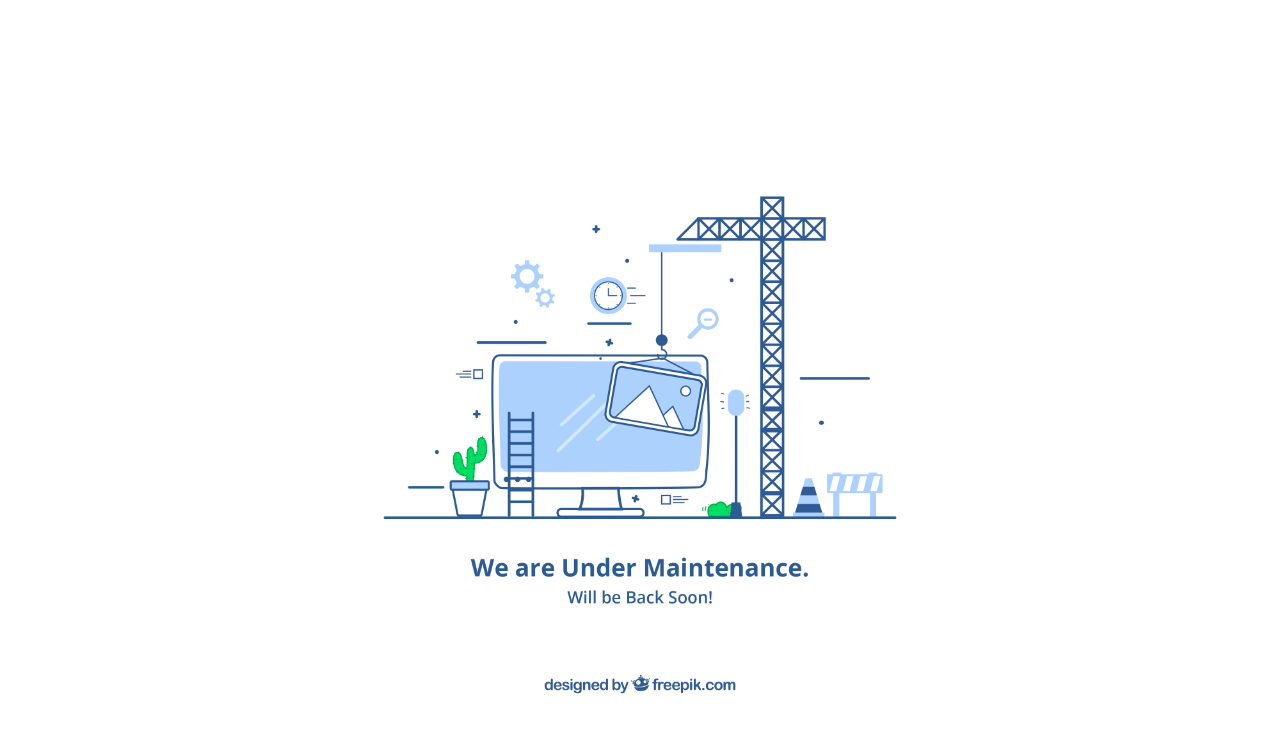
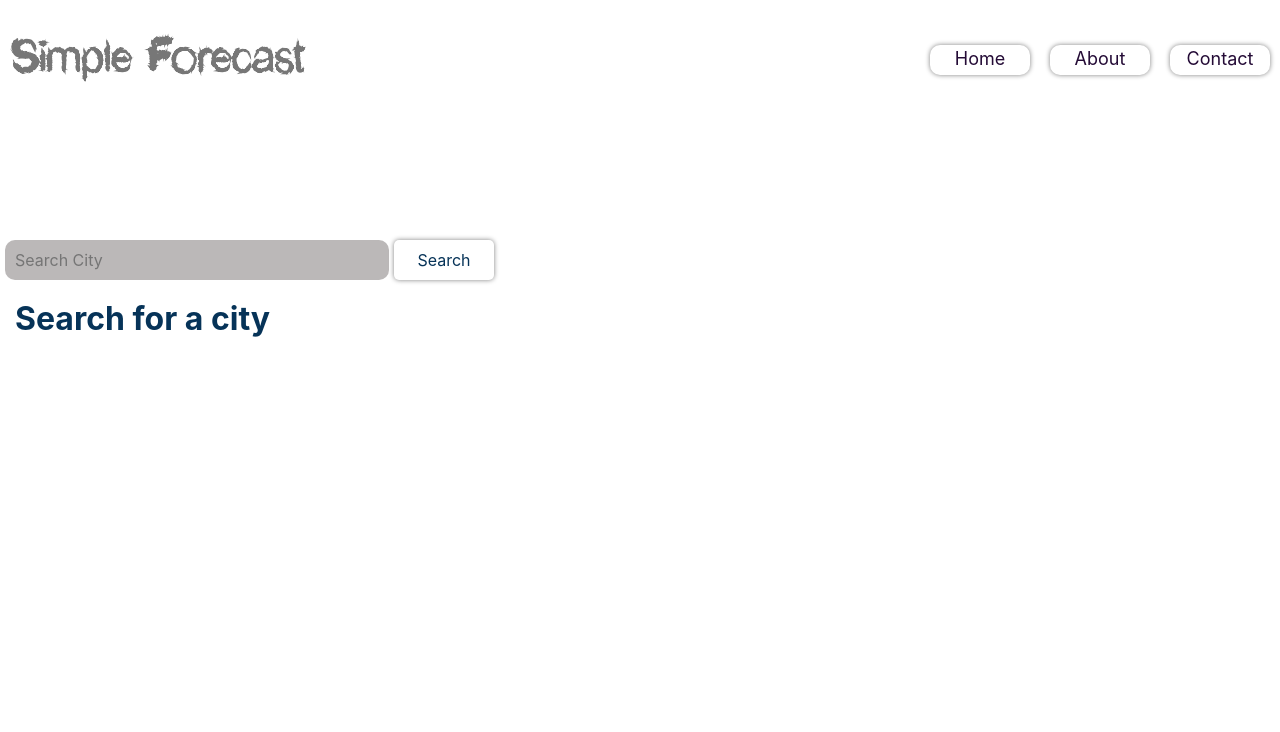
Before and after one commit to Quadrizzz/weatherApp, a React (Create React App) app: page / in a window 1280 px wide. Shown: the top 732 px of the page. Built offline with nearby package versions, Linux system fonts and the light colour scheme.

Commit message:
minor fix

```diff
--- a/package.json
+++ b/package.json
@@ -15,7 +15,7 @@
   },
   "scripts": {
     "heroku-postbuild": "npm run build",
-    "start": "serve -s build",
+    "start": "react-scripts start",
     "build": "react-scripts build",
     "test": "react-scripts test",
     "eject": "react-scripts eject"
--- a/src/Container/App.js
+++ b/src/Container/App.js
@@ -1,132 +1,138 @@
 import React, { Component } from 'react';
 import './App.css';
-// import Card from '../Components/card';
-// import Loading from '../Components/loading'
+import Card from '../Components/card';
+import Loading from '../Components/loading'
 // import Cardlist from '../Components/ncardlist'
-// import Searcbox from '../Components/searchbox'
-// import Header from '../Components/header'
-// import Contacts from '../Components/contacts'
-// import About from '../Components/about';
-import construction from './construction.jpg'
+import Searcbox from '../Components/searchbox'
+import Header from '../Components/header'
+import Contacts from '../Components/contacts'
+import About from '../Components/about';
+// import construction from './construction.jpg'
 
 class App extends Component{
-  // constructor(){
-  //   super();
-  //   this.state = {
-  //     route : "home",
-  //     city : "",
-  //     display:null,
-  //     news :  null,
-  //     country : null,
-  //     loading : "false"
-  //   }
-  // }
+  constructor(){
+    super();
+    this.state = {
+      route : "home",
+      city : "",
+      display:null,
+      news :  null,
+      country : null,
+      loading : "false"
+    }
+  }
 
-  // onsearchchange = () => {
-  //   this.fethdata()
-  //   this.setLoading("true")
-  // }
+  onsearchchange = () => {
+    this.fethdata()
+    this.setLoading("true")
+  }
 
-  // onchange = ( e )=>{
-  //       if(e.target.value === ""){
-  //         this.setState({ display : null});
-  //       }
-  //       else{
-  //         this.setState({city : e.target.value})
-  //       }
-  // }
+  onchange = ( e )=>{
+        if(e.target.value === ""){
+          this.setState({ display : null});
+        }
+        else{
+          this.setState({city : e.target.value})
+        }
+  }
 
-  // setLoading = (val)=>{
-  //   this.setState({loading : val})
-  // }
+  setLoading = (val)=>{
+    this.setState({loading : val})
+  }
 
-  // onRouteChange = (input) =>{
-  //   this.setState({route : input})
-  //   console.log(this.state.route)
-  // }
+  onRouteChange = (input) =>{
+    this.setState({route : input})
+    console.log(this.state.route)
+  }
 
 
-  // fethdata=()=>{
-  //   fetch(`https://cors-anywhere.herokuapp.com/http://api.openweathermap.org/data/2.5/weather?q=${ this.state.city }&units=metric&appid=d2d86a50e28bb4640bcc1e017fbd9e92`,
-  //   {
-  //     method: 'GET',
-  //     headers: {
-  //       'Content-Type': 'application/json',
-  //       'Accept': 'application/json'
-  //   }
+  fethdata=()=>{
+    fetch('https://blooming-sea-31036.herokuapp.com/getweather',
+    {
+      method: 'post',
+      headers: {
+        'Content-Type': 'application/json',
+        'Accept': 'application/json'
+    },
+    body: JSON.stringify({
+      city : `${this.state.city}`
+    })
 
-  // }).then((response)=>{
-  //   if(response.status >= 200 && response.status <= 299){
-  //     return response.json()}
-  //   else{
-  //     throw Error(response.statusText)
-  //   }
-  //   }
-  //     ).then( users => {
-  //       if(users){
-  //         this.setState({ display : users}, this.setLoading("false"))
+  }).then((response)=>{
+    if(response.status >= 200 && response.status <= 299){
+      return response.json()}
+    else{
+      throw Error(response.statusText)
+    }
+    }
+      ).then( users => {
+        if(users){
+          this.setState({ display : users}, this.setLoading("false"))
+          // this.setLoading("false")
+          // console.log(users)
 
-  //       }
-  //     }
-  //   ).catch((error) => {
-  //        alert(error + " PLEASE ENTER A VALID CITY")
-  //        this.setLoading("false")
-  //     });
-  // }
+        }
+      }
+    ).catch((err) => {
+         alert(err + " PLEASE ENTER A VALID CITY")
+         console.log(err)
+         this.setLoading("false")
+      });
+  }
 
 
 
   render(){
-  //   const {city, display, route, errorText, loading} = this.state;
-  // if(loading === "false" && route === 'home' && !display){
+    const {city, display, route, errorText, loading} = this.state;
+  if(loading === "false" && route === 'home' && !display){
     return(
-      <div className = 'construction'>
-        <img src = {construction} alt = "Site Under Construction"></img>
+    //   <div className = 'construction'>
+    //     <img src = {construction} alt = "Site Under Construction"></img>
+    //   </div>
+    // )
+      <div id = 'main'>
+        <Header onRouteChange = {this.onRouteChange}/>
+        <Searcbox   searchchange = {this.onsearchchange} change = {this.onchange} />
       </div>
     )
-  //     <div id = 'main'>
-  //       <Header onRouteChange = {this.onRouteChange}/>
-  //       <Searcbox   searchchange = {this.onsearchchange} change = {this.onchange} />
-  //     </div>
-  //   )
-  // }
-  // else if(loading === "true" && route === "home" && !display){
-  //   return(
-  //     <div id = 'main'>
-  //       <Header onRouteChange = {this.onRouteChange}/>
-  //       <Searcbox   searchchange = {this.searchchange}  change = { this.onchange }/>
-  //       <div className = "Loading">
-  //         <Loading/>
-  //       </div>
-  //     </div>
-  //   )
-  // }
-  // else if(display && route === "home"){
-  //   return(
-  //       <div id = 'main'>
-  //         <Header onRouteChange = {this.onRouteChange}/>
-  //         <Searcbox   searchchange = {this.searchchange}  change = { this.onchange }/>
-  //         <Card city = { city } display = { display }  errorText = {errorText}/>
-  //       </div>
-  //     )
-  // }
-  // if(route === "contacts"){
-  //   return(
-  //     <div id = 'main'>
-  //       <Header onRouteChange = {this.onRouteChange}/>
-  //       <Contacts />
-  //     </div>
-  //   )
-  // }
+  }
+  else if(loading === "true" && route === "home" && !display){
+    return(
+      <div id = 'main'>
+        <Header onRouteChange = {this.onRouteChange}/>
+        <Searcbox   searchchange = {this.searchchange}  change = { this.onchange }/>
+        <div className = "Loading">
+          <Loading/>
+        </div>
+      </div>
+    )
+  }
+  else if(display && route === "home"){
+    return(
+        <div id = 'main'>
+          <Header onRouteChange = {this.onRouteChange}/>
+          <Searcbox   searchchange = {this.searchchange}  change = { this.onchange }/>
+          <Card city = { city } display = { display }  errorText = {errorText}/>
+        </div>
+      )
+  }
+  if(route === "contacts"){
+    return(
+      <div id = 'main'>
+        <Header onRouteChange = {this.onRouteChange}/>
+        <Contacts />
+      </div>
+    )
+  }
 
-  // if(route === "about"){
-  //   return(
-  //     <div id = 'main'>
-  //       <Header onRouteChange = {this.onRouteChange}/>
-  //       <About />
-  //     </div>
-  //   )
-  // }
+  if(route === "about"){
+    return(
+      <div id = 'main'>
+        <Header onRouteChange = {this.onRouteChange}/>
+        <About />
+      </div>
+    )
+  }
 
 
 
```
